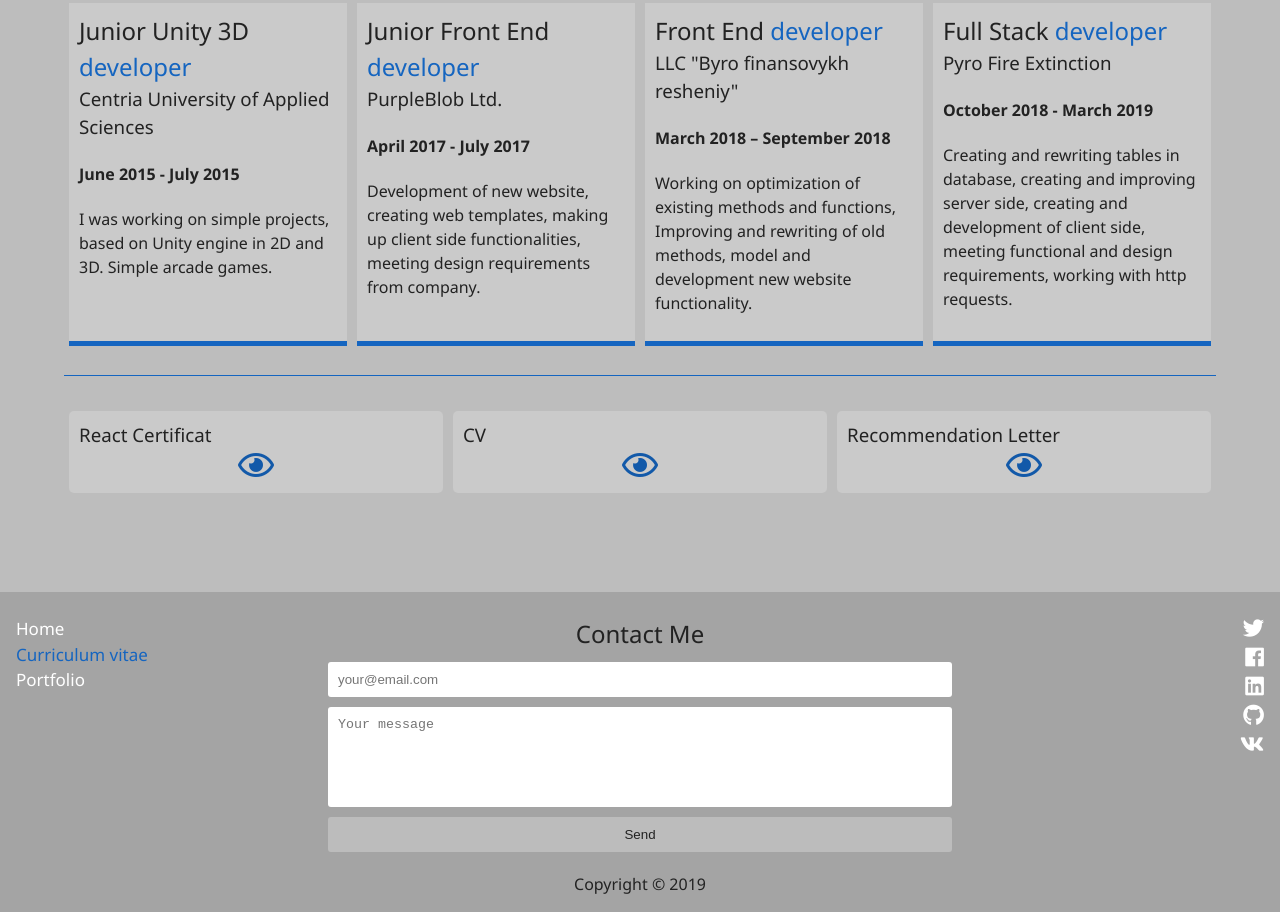
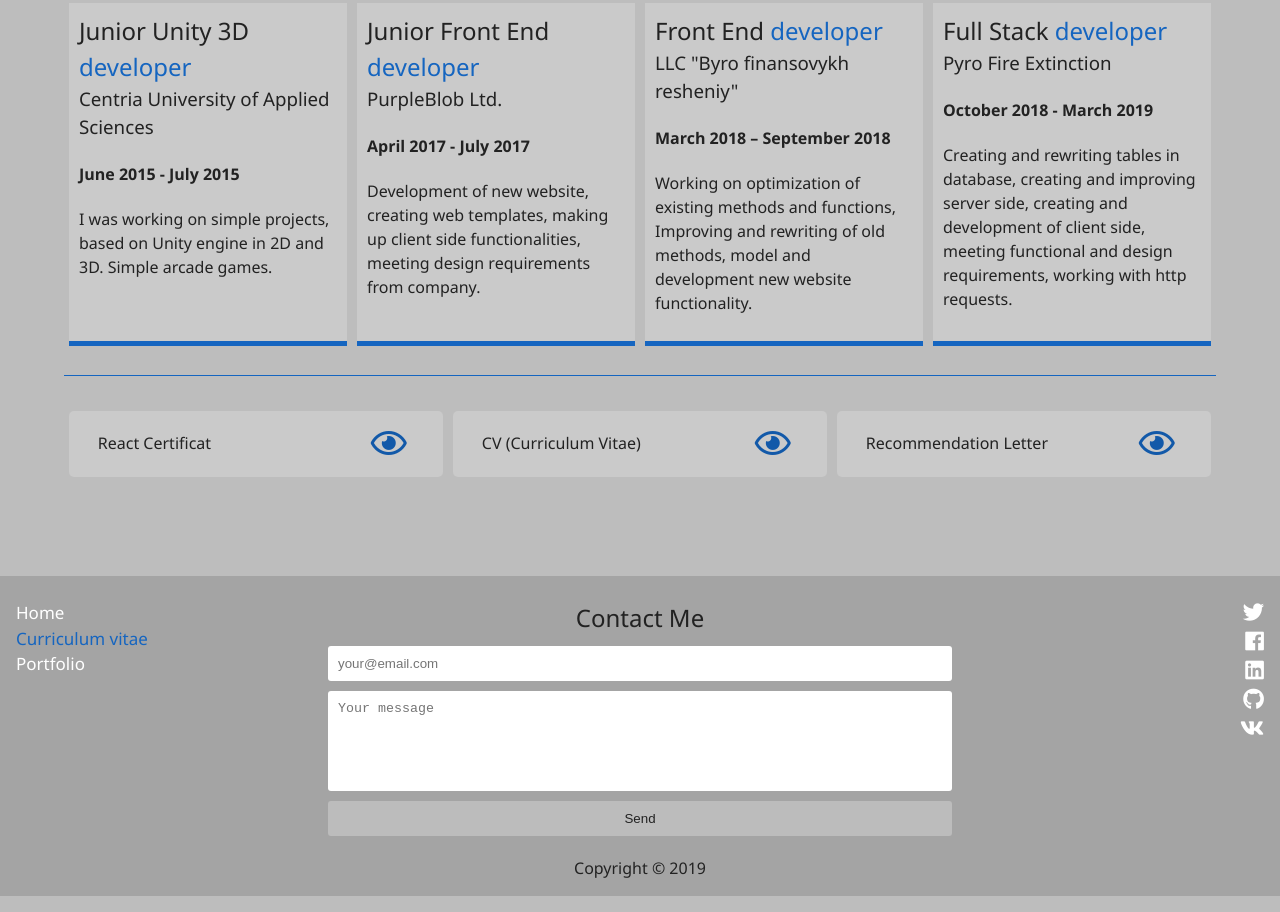
Before and after one commit to George701/Portfolio, a website: page dist/cv.html in a window 1280 px wide. Shown: the part 1130-2042 px from the top of the page. Drawn offline with Linux system fonts and the light colour scheme.

Commit message:
Changed document links

```diff
--- a/scss/main.scss
+++ b/scss/main.scss
@@ -149,24 +149,6 @@ main{
   }
 }
 
-//.cv{
-//    text-align: center;
-//    margin-top: 2rem;
-//}
-
-//.cv a{
-//    padding: 5px 10px;
-//    background: darken($primary-color, 5);
-//    border-radius: 16px;
-//    border: 3px solid $secondary-color;
-//    margin: 0 2rem;
-//
-//  &:hover{
-//    background: lighten($primary-color, 5);
-//    @include easeOut();
-//  }
-//}
-
 // documents
 
 .doc-block{
@@ -175,24 +157,30 @@ main{
 
     .doc-unit{
         flex: 1;
-        padding: 10px;
+        padding: 1rem .8rem;
         margin: 5px;
         background: lighten($primary-color, 5);
         border-radius: 5px;
+        display: flex;
+        flex-direction: row;
+        vertical-align: middle;
 
-    }
+        .doc-header{
+            text-align: left;
+            flex: 3;
+            margin: .2rem 0 .2rem 1rem;
         }
 
-.redirect-link{
+        .doc-link{
+            flex: 1;
+            color: darken($secondary-color, 5);
             text-align: center;
-}
-
-.redirect-document-link{
-    color: darken($secondary-color, 5);
 
             &:hover{
                 color: lighten($secondary-color, 5);
                 @include easeOut();
+            }
+        }
     }
 }
 
```
Also changed, not shown: dist/css/main.css, dist/cv.html. Lines whose indentation alone changed are shown as unchanged.
